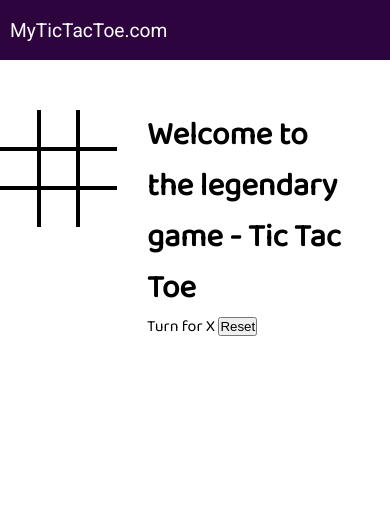
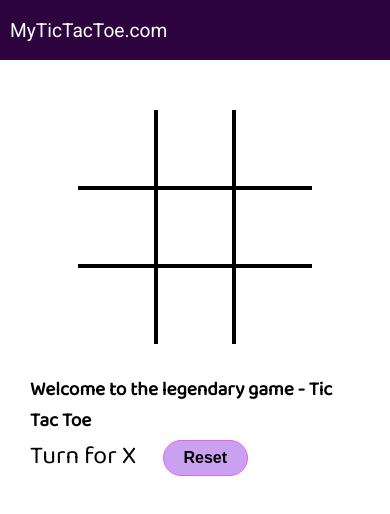
Before and after one commit to bishalpal/MiniProject-TicTacToe, a plain HTML site: page index.html in a window 390 px wide. Drawn offline with Linux system fonts and the light colour scheme.

Commit message:
added functionality for Reset button and responsivness

```diff
--- a/script.js
+++ b/script.js
@@ -101,4 +101,15 @@ boxes.forEach(element => {
             }
         }
     });
-})
+});
+
+
+// add onclick listener on Reset button
+reset.addEventListener('click', ()=> {
+    Array.from(document.getElementsByClassName('boxtext')).forEach(element =>{
+        element.innerText = "";
+    });
+    document.getElementsByClassName('imgBox')[0].getElementsByTagName('img')[0].style.width = "0px";
+    gameend = false;
+    document.getElementsByClassName("info")[0].innerText = "Turn for " + pturn;
+});
--- a/style.css
+++ b/style.css
@@ -47,9 +47,17 @@ nav {
     background-color: rgb(209, 170, 246);
 }
 
+.info {
+    font-size: 25px;
+}
+
 .gameInfo {
     padding: 0 30px;
     font-family: 'Baloo Bhai 2', cursive;
+}
+
+.gameInfo h1 {
+    font-size: 2.4rem;
 }
 
 .imgBox img {
@@ -72,3 +80,33 @@ nav {
 .bb-0{
     border-bottom: 0;
 }
+
+#reset {
+    margin: 0 23px;
+    padding: 8px 10px;
+    background-color: rgb(202, 161, 240);
+    border-radius: 20px;
+    width: 85px;
+    font-size: medium;
+    cursor: pointer;
+    font-weight: 600;
+    border: 1px solid rgb(238, 95, 238);
+}
+
+@media screen and (max-width: 950px) {
+    .gameContainer {
+        flex-wrap: wrap;
+    }
+    .gameInfo{
+        margin-top: 30px;
+    }
+
+    .gameInfo h1 {
+        font-size: 1.2rem;
+    }
+
+    .container {
+        grid-template-rows: repeat(3, 20vw);
+        grid-template-columns: repeat(3, 20vw);
+    }
+}
```
